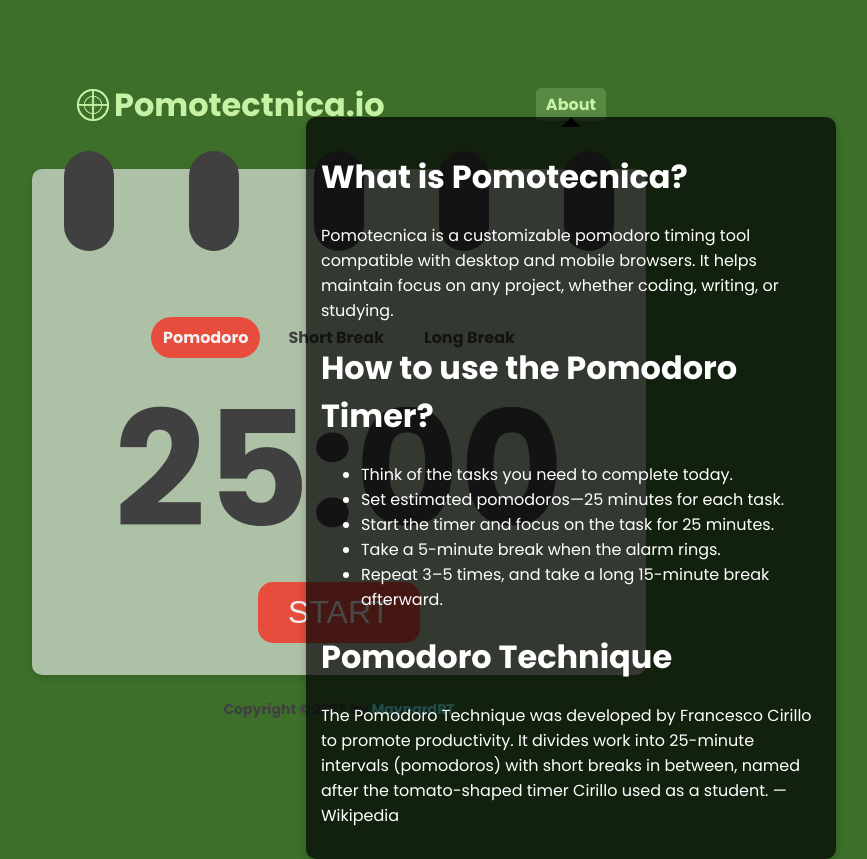
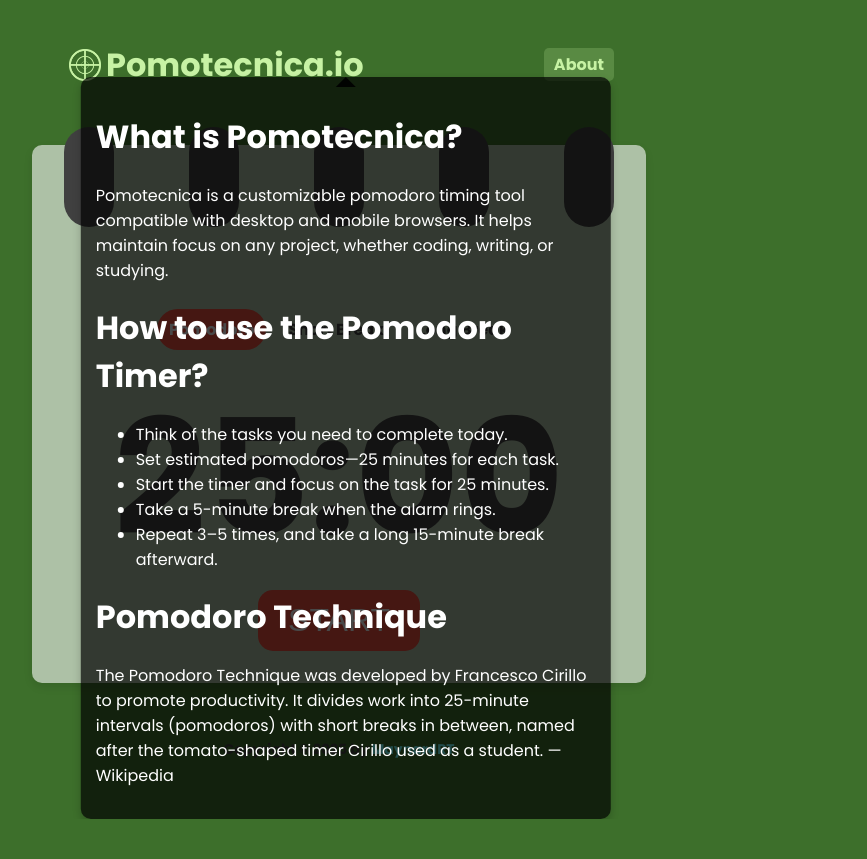
Before and after one commit to MaynardRT/Pomotecnica.io, a plain HTML site: page index.html in a window 1280 px wide. Both pictures are taken after a click on the element "About". Shown: the whole page, without its empty margins (301-1168 px from the left). After the commit the page ends 819 px from the top, so only its background shows below. Drawn offline with Linux system fonts and the light colour scheme.

Commit message:
- commit update

```diff
--- a/index.html
+++ b/index.html
@@ -17,7 +17,7 @@
     <body>
 
         <header class="main-header">
-            <a href="./index.html"><h1 class="logo"><img src="./Assets/images/Pomotecnica.png" alt="pomotecnica-logo">Pomotectnica.io</h1></a>
+            <a href="./index.html"><h1 class="logo"><img src="./Assets/images/Pomotecnica.png" alt="pomotecnica-logo">Pomotecnica.io</h1></a>
             <div class="popup" onclick="togglePopup()">
                 <a href="#" class="nav-link active">About</a>
                 <div class="popuptext" id="popupContent">
--- a/styles.css
+++ b/styles.css
@@ -24,19 +24,18 @@ body {
     min-height: 100vh;
     margin: 0;
     color: var(--text-color);
-    padding: 1rem;
+    padding: 0 1rem; /* Added padding to prevent edge touching */
     box-sizing: border-box;
 }
 
 .main-header {
     width: 100%;
-    max-width: 100%;
     display: flex;
     flex-direction: column;
     justify-content: center;
     align-items: center;
     margin-bottom: 1.5rem;
-    padding: 0 0.5rem;
+    padding: 0;
     box-sizing: border-box;
 }
 
@@ -46,10 +45,10 @@ body {
     box-shadow: 0 0.25rem 0.5rem rgba(0, 0, 0, 0.1);
     padding: 1.5rem;
     padding-top: 0;
-    width: 100%;
+    width: calc(100% - 2rem); /* Adjusted width to account for padding */
     max-width: 34.375rem;
     text-align: center;
-    margin: 1rem auto 0;
+    margin: 2rem auto;
 }
 
 .vertical-lines {
@@ -179,7 +178,7 @@ img {
     z-index: 1;
     top: 100%;
     left: 50%;
-    transform: translateX(-50%);
+    transform: translateX(-94%);
     box-shadow: 0 0.25rem 0.5rem rgba(0, 0, 0, 0.2);
     font-size: clamp(0.875rem, 3vw, 1rem);
 }
@@ -207,6 +206,8 @@ img {
 
 /* Responsive Breakpoints */
 @media (min-width: 576px) {
+
+
     .main-header {
         flex-direction: row;
         justify-content: space-between;
@@ -215,7 +216,8 @@ img {
 
     .timer-options {
         flex-direction: row;
-        gap: 1rem;
+        margin: auto;
+        padding: 1rem;
     }
 
     .start-btn {
@@ -245,7 +247,7 @@ img {
 }
 
 /* Large desktop screens */
-@media (min-width: 1200px) {
+@media (min-width: 1280px) {
     .container {
         padding: 2rem;
     }
@@ -276,16 +278,24 @@ img {
 }
 
 /* Very small screens */
-@media (max-width: 360px) {
+@media (max-width: 360px)  {
     body {
-        padding: 0.5rem;
+        padding: 0;
+        margin: auto;
     }
 
     .container {
         padding: 1rem;
+        margin: 1rem;
+    }
+
+    .timer-options {
+        flex-direction: column;
+        padding: 0.5rem;
     }
 
     .timer-display {
         font-size: 3rem;
     }
+
 }
```
Also changed, not shown: 1 other file.
